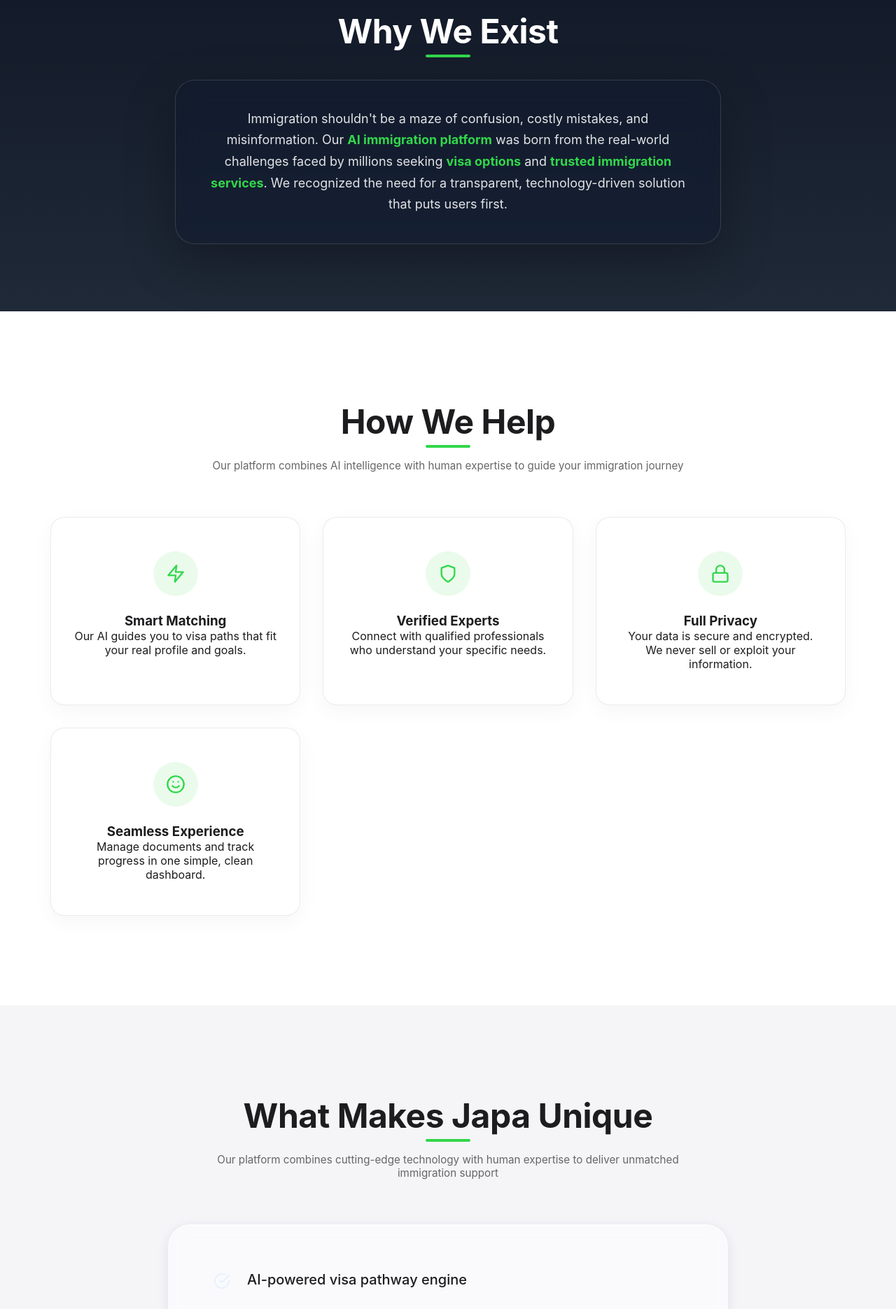
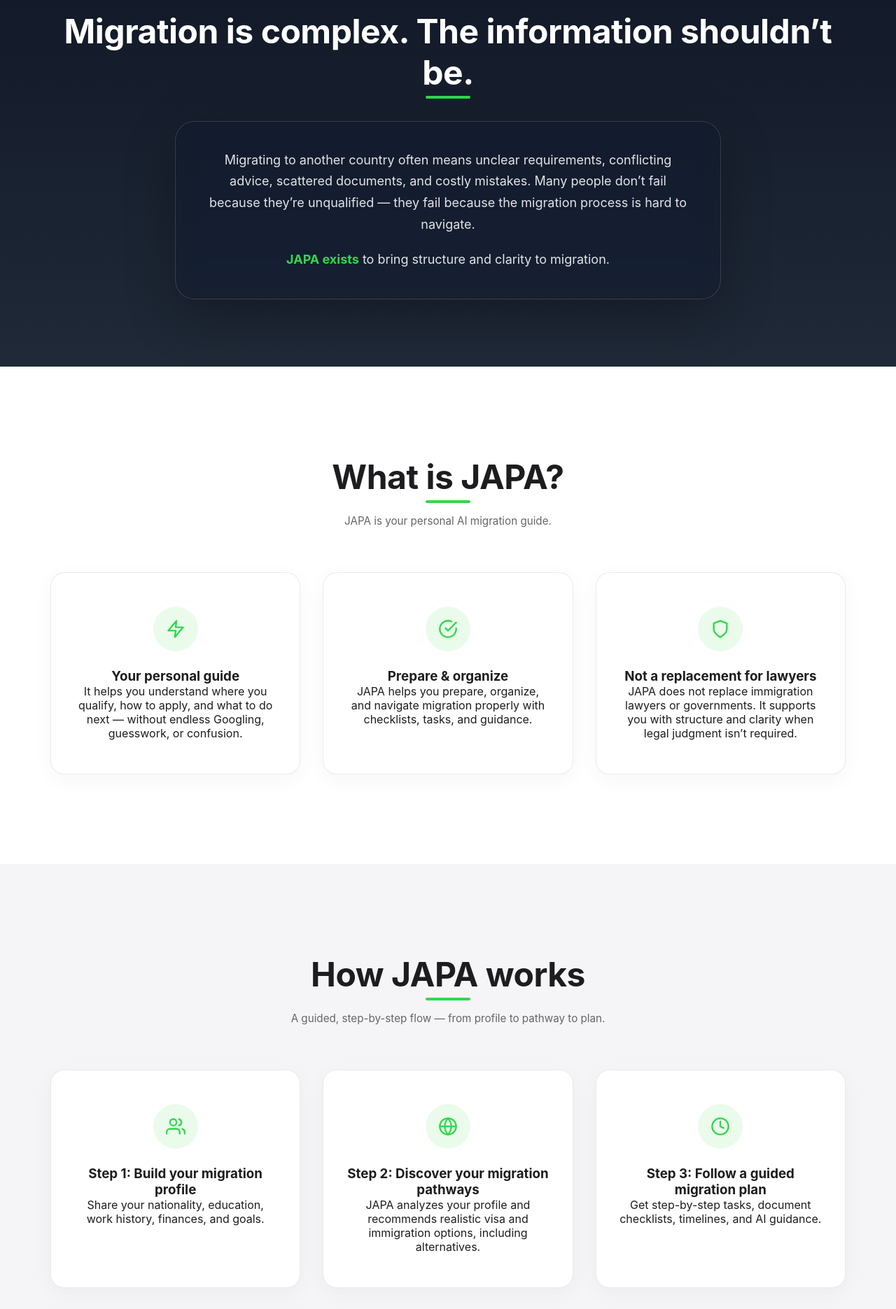
Before and after one commit to HeisGreen/tests-ui, a React (Vite) app in the folder Frontend/: page / in a window 1280 px wide. Shown: the part 880-2751 px from the top of the page at 70% size. Built offline with nearby package versions, Linux system fonts and the light colour scheme; no server answers.

Commit message:
UI content updated

```diff
--- a/Frontend/src/pages/Landing.css
+++ b/Frontend/src/pages/Landing.css
@@ -290,6 +290,20 @@
   color: var(--accent);
 }
 
+.mission-copy p {
+  margin: 0;
+}
+
+.mission-copy p + p {
+  margin-top: 1.25rem;
+}
+
+/* Keep anchor jumps from hiding under sticky nav */
+#what-is-japa,
+#how-japa-works {
+  scroll-margin-top: 96px;
+}
+
 /* Section Title */
 .section-title {
   font-size: 3rem;
@@ -548,11 +562,32 @@
   color: var(--text-secondary);
 }
 
+.trust-disclaimer {
+  margin-top: 2.5rem;
+  font-size: 0.95rem;
+  line-height: 1.6;
+  color: var(--text-secondary);
+  max-width: 900px;
+}
+
+/* Why Different */
+.why-different {
+  padding: 8rem 0;
+  background: var(--bg-soft);
+}
+
+/* CTA Bottom */
 /* CTA Bottom */
 .cta-bottom {
   padding: 8rem 0;
   background: #111827;
   text-align: center;
+}
+
+.cta-note {
+  margin-top: 1rem;
+  font-size: 0.95rem;
+  color: rgba(255, 255, 255, 0.7);
 }
 
 /* Footer */
--- a/Frontend/src/pages/Landing.jsx
+++ b/Frontend/src/pages/Landing.jsx
@@ -70,23 +70,21 @@
         <div className="hero-content container">
           <div className="hero-panel">
             <h1 className="hero-title">
-              Immigration, Done Right.
-              <br />
-              <span>For People Like You.</span>
+              Navigate migration with <span>clarity</span>, not confusion.
             </h1>
             <p className="hero-subtitle">
-              Japa is an AI-powered immigration support platform helping
-              migrants, students, and families find the best visa path -
-              clearly, quickly, and affordably.
+              JAPA is an AI-powered migration assistant that guides you through
+              visas, documents, interviews, and immigration pathways — step by
+              step.
             </p>
             <div className="hero-actions">
               <button onClick={handleGetStarted} className="btn-hero">
-                Get Your Visa Match
+                Get started for free
               </button>
             </div>
           </div>
           <div className="hero-scroll-indicator">
-            <a className="scroll-link" href="#how-we-help">
+            <a className="scroll-link" href="#how-japa-works">
               <span>See How It Works</span>
               <span className="arrow-down" aria-hidden="true">
                 ↓
@@ -98,156 +96,170 @@
 
       <section className="why-we-exist">
         <div className="container">
-          <h2 className="section-title underline">Why We Exist</h2>
+          <h2 className="section-title underline">
+            Migration is complex. The information shouldn’t be.
+          </h2>
           <div className="mission-box">
-            <p>
-              Immigration shouldn't be a maze of confusion, costly mistakes, and
-              misinformation. Our <strong>AI immigration platform</strong> was
-              born from the real-world challenges faced by millions seeking{" "}
-              <strong>visa options</strong> and{" "}
-              <strong>trusted immigration services</strong>. We recognized the
-              need for a transparent, technology-driven solution that puts users
-              first.
-            </p>
+            <div className="mission-copy">
+              <p>
+                Migrating to another country often means unclear requirements,
+                conflicting advice, scattered documents, and costly mistakes.
+                Many people don’t fail because they’re unqualified — they fail
+                because the migration process is hard to navigate.
+              </p>
+              <p>
+                <strong>JAPA exists</strong> to bring structure and clarity to
+                migration.
+              </p>
+            </div>
           </div>
         </div>
       </section>
 
-      <section className="how-we-help" id="how-we-help">
+      <section className="how-we-help" id="what-is-japa">
         <div className="container">
-          <h2 className="section-title underline">How We Help</h2>
+          <h2 className="section-title underline">What is JAPA?</h2>
           <p className="section-subtitle">
-            Our platform combines AI intelligence with human expertise to guide
-            your immigration journey
+            JAPA is your personal AI migration guide.
           </p>
           <div className="features-grid">
             <div className="feature-card scroll-animate">
               <div className="feature-icon">
                 <FiZap />
               </div>
-              <h3>Smart Matching</h3>
+              <h3>Your personal guide</h3>
               <p>
-                Our AI guides you to visa paths that fit your real profile and
-                goals.
+                It helps you understand where you qualify, how to apply, and
+                what to do next — without endless Googling, guesswork, or
+                confusion.
+              </p>
+            </div>
+            <div className="feature-card scroll-animate">
+              <div className="feature-icon">
+                <FiCheckCircle />
+              </div>
+              <h3>Prepare & organize</h3>
+              <p>
+                JAPA helps you prepare, organize, and navigate migration
+                properly with checklists, tasks, and guidance.
               </p>
             </div>
             <div className="feature-card scroll-animate">
               <div className="feature-icon">
                 <FiShield />
               </div>
-              <h3>Verified Experts</h3>
+              <h3>Not a replacement for lawyers</h3>
               <p>
-                Connect with qualified professionals who understand your
-                specific needs.
+                JAPA does not replace immigration lawyers or governments. It
+                supports you with structure and clarity when legal judgment
+                isn’t required.
+              </p>
+            </div>
+          </div>
+        </div>
+      </section>
+
+      <section className="unique-features" id="how-japa-works">
+        <div className="container">
+          <h2 className="section-title underline">How JAPA works</h2>
+          <p className="section-subtitle">
+            A guided, step-by-step flow — from profile to pathway to plan.
+          </p>
+          <div className="features-grid">
+            <div className="feature-card scroll-animate">
+              <div className="feature-icon">
+                <FiUsers />
+              </div>
+              <h3>Step 1: Build your migration profile</h3>
+              <p>
+                Share your nationality, education, work history, finances, and
+                goals.
               </p>
             </div>
             <div className="feature-card scroll-animate">
               <div className="feature-icon">
-                <FiLock />
+                <FiGlobe />
               </div>
-              <h3>Full Privacy</h3>
+              <h3>Step 2: Discover your migration pathways</h3>
               <p>
-                Your data is secure and encrypted. We never sell or exploit your
-                information.
+                JAPA analyzes your profile and recommends realistic visa and
+                immigration options, including alternatives.
+              </p>
+            </div>
+            <div className="feature-card scroll-animate">
+              <div className="feature-icon">
+                <FiClock />
+              </div>
+              <h3>Step 3: Follow a guided migration plan</h3>
+              <p>
+                Get step-by-step tasks, document checklists, timelines, and AI
+                guidance.
+              </p>
+            </div>
+            <div className="feature-card scroll-animate">
+              <div className="feature-icon">
+                <FiStar />
+              </div>
+              <h3>Step 4: Prepare for interviews and decisions</h3>
+              <p>
+                From applications to embassy interviews, JAPA helps you stay
+                ready and confident.
+              </p>
+            </div>
+          </div>
+        </div>
+      </section>
+
+      <section className="who-we-serve">
+        <div className="container">
+          <h2 className="section-title underline">
+            Everything you need to navigate migration — in one place
+          </h2>
+          <p className="section-subtitle">
+            Tools that keep you clear, organized, and moving forward.
+          </p>
+          <div className="features-grid">
+            <div className="feature-card scroll-animate">
+              <div className="feature-icon">
+                <FiGlobe />
+              </div>
+              <h3>AI Migration Pathway Matching</h3>
+              <p>
+                Personalized visa and immigration routes based on your
+                background.
+              </p>
+            </div>
+            <div className="feature-card scroll-animate">
+              <div className="feature-icon">
+                <FiCheckCircle />
+              </div>
+              <h3>Smart Document Management</h3>
+              <p>
+                Country-specific document checklists with deadline tracking.
               </p>
             </div>
             <div className="feature-card scroll-animate">
               <div className="feature-icon">
                 <FiSmile />
               </div>
-              <h3>Seamless Experience</h3>
-              <p>
-                Manage documents and track progress in one simple, clean
-                dashboard.
-              </p>
+              <h3>AI Application & Interview Coaching</h3>
+              <p>Help with SOPs, forms, and immigration interviews.</p>
             </div>
-          </div>
-        </div>
-      </section>
-
-      <section className="unique-features">
-        <div className="container">
-          <h2 className="section-title underline">What Makes Japa Unique</h2>
-          <p className="section-subtitle">
-            Our platform combines cutting-edge technology with human expertise
-            to deliver unmatched immigration support
-          </p>
-          <div className="checklist-box glass-light">
-            <ul className="checklist">
-              <li>
-                <FiCheckCircle className="check-icon" /> AI-powered visa pathway
-                engine
-              </li>
-              <li>
-                <FiCheckCircle className="check-icon" /> Verified immigration
-                experts, not agencies
-              </li>
-              <li>
-                <FiCheckCircle className="check-icon" /> Personalized relocation
-                services (SIM, housing, etc.)
-              </li>
-              <li>
-                <FiCheckCircle className="check-icon" /> Available in multiple
-                languages
-              </li>
-              <li>
-                <FiCheckCircle className="check-icon" /> Secure, data-driven
-                platform
-              </li>
-            </ul>
-          </div>
-        </div>
-      </section>
-
-      <section className="who-we-serve">
-        <div className="container">
-          <h2 className="section-title underline">Who We Serve</h2>
-          <p className="section-subtitle">
-            Supporting diverse communities on their immigration journey
-          </p>
-          <div className="serve-grid">
-            <div className="serve-card">
-              <div className="serve-icon">
-                <FiGlobe />
+            <div className="feature-card scroll-animate">
+              <div className="feature-icon">
+                <FiClock />
               </div>
-              <h3>First-time Immigrants</h3>
-              <p>
-                Students, skilled workers, and families taking their first steps
-                toward a new country.
-              </p>
+              <h3>Task & Timeline Tracking</h3>
+              <p>Clear milestones so you always know what to do next.</p>
             </div>
-            <div className="serve-card">
-              <div className="serve-icon">
-                <FiUsers />
-              </div>
-              <h3>People Already Abroad</h3>
-              <p>
-                Those seeking status changes, renewals, or exploring new visa
-                pathways.
-              </p>
-            </div>
-            <div className="serve-card">
-              <div className="serve-icon">
+            <div className="feature-card scroll-animate">
+              <div className="feature-icon">
                 <FiBriefcase />
               </div>
-              <h3>Service Providers</h3>
+              <h3>Expert & Lawyer Connections (Optional)</h3>
               <p>
-                Immigration professionals and legal experts serving their
-                clients better.
+                Access verified professionals when legal judgment is required.
               </p>
-            </div>
-          </div>
-          <div className="serve-tags-box glass-light">
-            <p>
-              Japa serves students, skilled workers, entrepreneurs, and families
-              from 80+ countries.
-            </p>
-            <div className="serve-tags">
-              <span className="tag">Students</span>
-              <span className="tag">Skilled Workers</span>
-              <span className="tag">Entrepreneurs</span>
-              <span className="tag">Job Seekers</span>
-              <span className="tag">Families</span>
             </div>
           </div>
         </div>
@@ -256,76 +268,126 @@
       <section className="vision">
         <div className="container">
           <h2 className="section-title white underline">
-            Our Vision for the Future
+            Who JAPA is built for
           </h2>
           <p className="section-subtitle white">
-            We believe the future of immigration is ethical, data-driven, and
-            human-first.
+            JAPA is global by design — built for real people navigating real
+            migration journeys.
           </p>
           <div className="vision-grid">
             <div className="vision-item">
               <div className="vision-icon">
-                <FiGlobe />
+                <FiUsers />
               </div>
-              <h4>Global Expansion</h4>
-              <p>Serving immigration needs worldwide</p>
+              <h4>Students</h4>
+              <p>Planning study routes and transitions</p>
+            </div>
+            <div className="vision-item">
+              <div className="vision-icon">
+                <FiBriefcase />
+              </div>
+              <h4>Skilled workers</h4>
+              <p>Finding realistic work and residency pathways</p>
             </div>
             <div className="vision-item">
               <div className="vision-icon">
                 <FiZap />
               </div>
-              <h4>End-to-End Automation</h4>
-              <p>Streamlining every step of the process</p>
+              <h4>Founders & freelancers</h4>
+              <p>Navigating business, talent, and relocation options</p>
             </div>
             <div className="vision-item">
               <div className="vision-icon">
-                <FiBriefcase />
+                <FiGlobe />
               </div>
-              <h4>Career Ecosystem</h4>
-              <p>Connecting opportunities with pathways</p>
+              <h4>Families</h4>
+              <p>Organizing dependents, documents, and timelines</p>
             </div>
+            <div className="vision-item">
+              <div className="vision-icon">
+                <FiClock />
+              </div>
+              <h4>Status changes</h4>
+              <p>Renewals, switches, and in-country processes</p>
+            </div>
+            <div className="vision-item">
+              <div className="vision-icon">
+                <FiMapPin />
+              </div>
+              <h4>Anyone migrating</h4>
+              <p>From one country to another — step by step</p>
+            </div>
+          </div>
+        </div>
+      </section>
+
+      <section className="why-different">
+        <div className="container">
+          <h2 className="section-title underline">
+            Built for real migration journeys
+          </h2>
+          <p className="section-subtitle">
+            Most tools stop at eligibility checks or generic advice. JAPA guides
+            you through the entire migration process — from understanding your
+            options to preparing strong applications.
+          </p>
+          <div className="checklist-box">
+            <ul className="checklist">
+              <li>
+                <FiCheckCircle className="check-icon" />
+                It’s not about shortcuts.
+              </li>
+              <li>
+                <FiCheckCircle className="check-icon" />
+                It’s about doing migration right.
+              </li>
+            </ul>
           </div>
         </div>
       </section>
 
       <section className="trust">
         <div className="container">
-          <h2 className="section-title underline">A Platform You Can Trust</h2>
+          <h2 className="section-title underline">Trust & transparency</h2>
           <p className="section-subtitle">
-            Your journey deserves the highest standards of security and
-            transparency
+            Clear boundaries. Clear expectations.
           </p>
           <div className="trust-box glass-light">
             <div className="trust-grid">
               <div className="trust-item">
                 <FiShield className="trust-icon" />
                 <div>
-                  <h4>Verified Experts</h4>
-                  <p>Top immigration professionals</p>
+                  <h4>No legal advice</h4>
+                  <p>Guidance and organization, not legal representation</p>
                 </div>
               </div>
               <div className="trust-item">
                 <FiLock className="trust-icon" />
                 <div>
-                  <h4>Secure & Encrypted</h4>
-                  <p>Full data protection</p>
+                  <h4>Privacy-first</h4>
+                  <p>Secure handling of your information</p>
                 </div>
               </div>
               <div className="trust-item">
                 <FiStar className="trust-icon" />
                 <div>
-                  <h4>Transparent Process</h4>
-                  <p>No hidden fees or surprises</p>
+                  <h4>No guarantees</h4>
+                  <p>We don’t guarantee visa approvals</p>
                 </div>
               </div>
               <div className="trust-item">
                 <FiUsers className="trust-icon" />
                 <div>
-                  <h4>5-Star Reviews</h4>
-                  <p>From users in 70+ countries</p>
+                  <h4>Informed decisions</h4>
+                  <p>Clarity so you can act with confidence</p>
                 </div>
               </div>
             </div>
+            <p className="trust-disclaimer">
+              JAPA does not provide legal advice and does not guarantee visa
+              approvals. It helps users make informed decisions, stay organized,
+              and prepare thoroughly throughout the migration process.
+            </p>
           </div>
         </div>
       </section>
@@ -333,15 +395,15 @@
       <section className="cta-bottom">
         <div className="container">
           <h2 className="section-title white">
-            You're Not Alone in This Journey
+            Start your migration journey with confidence.
           </h2>
           <p className="section-subtitle white">
-            Japa helps you move from questions to action with personalized
-            guidance.
+            No guesswork. No chaos. Just clarity.
           </p>
           <button onClick={handleGetStarted} className="btn-hero">
-            Get Your Visa Match →
+            Get started for free →
           </button>
+          <p className="cta-note">No credit card required.</p>
         </div>
       </section>
 
```
